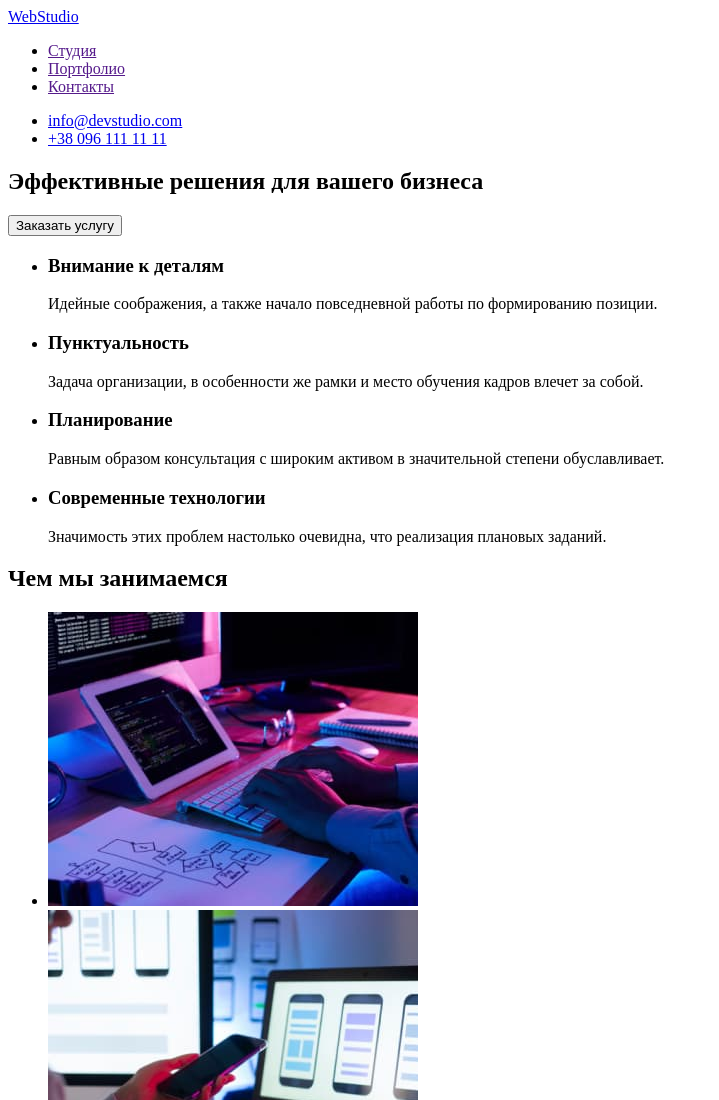
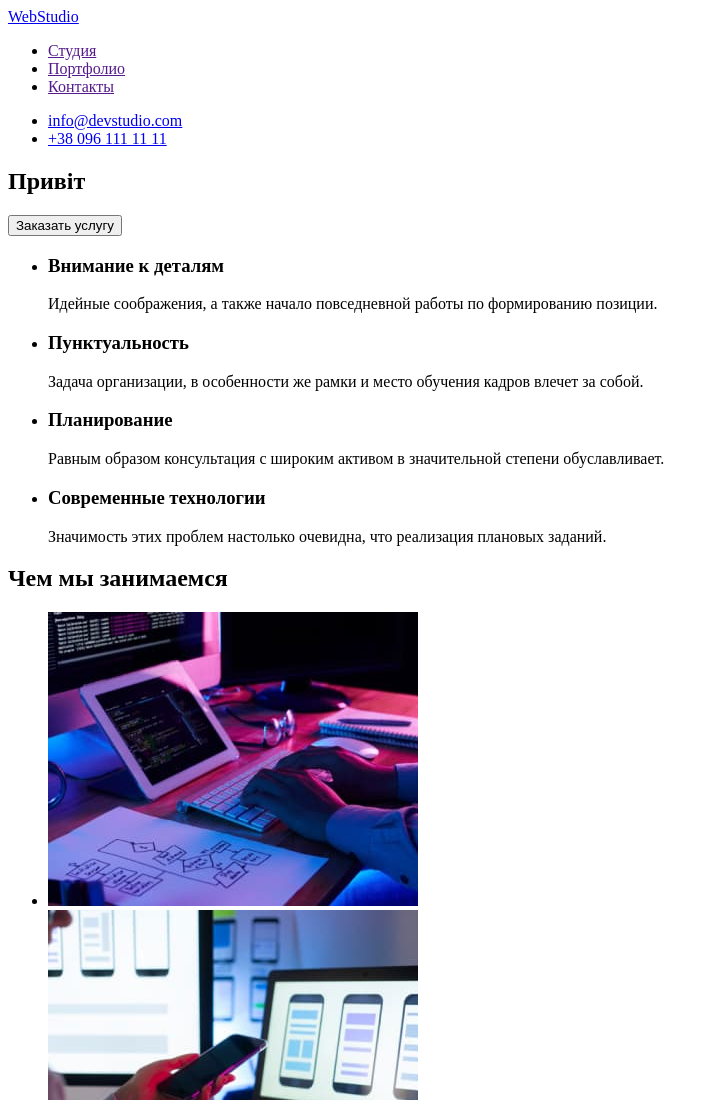
Before and after one commit to Leonid-Bondar777/goit-markup-hw-01, a plain HTML site: page index.html in a window 1280 px wide. Shown: the top 1100 px of the page, without its empty margins (0-719 px from the left). Drawn offline with Linux system fonts and the light colour scheme.

Commit message:
Update index.html
привіт

```diff
--- a/index.html
+++ b/index.html
@@ -25,7 +25,7 @@
     <main>
         <!-- Section-1 -->
         <section>
-        <h1>Эффективные решения для вашего бизнеса</h1>
+        <h1>Привіт</h1>
         <button type="button">Заказать услугу</button>
     </section>
         <!-- Section-2 -->
```
